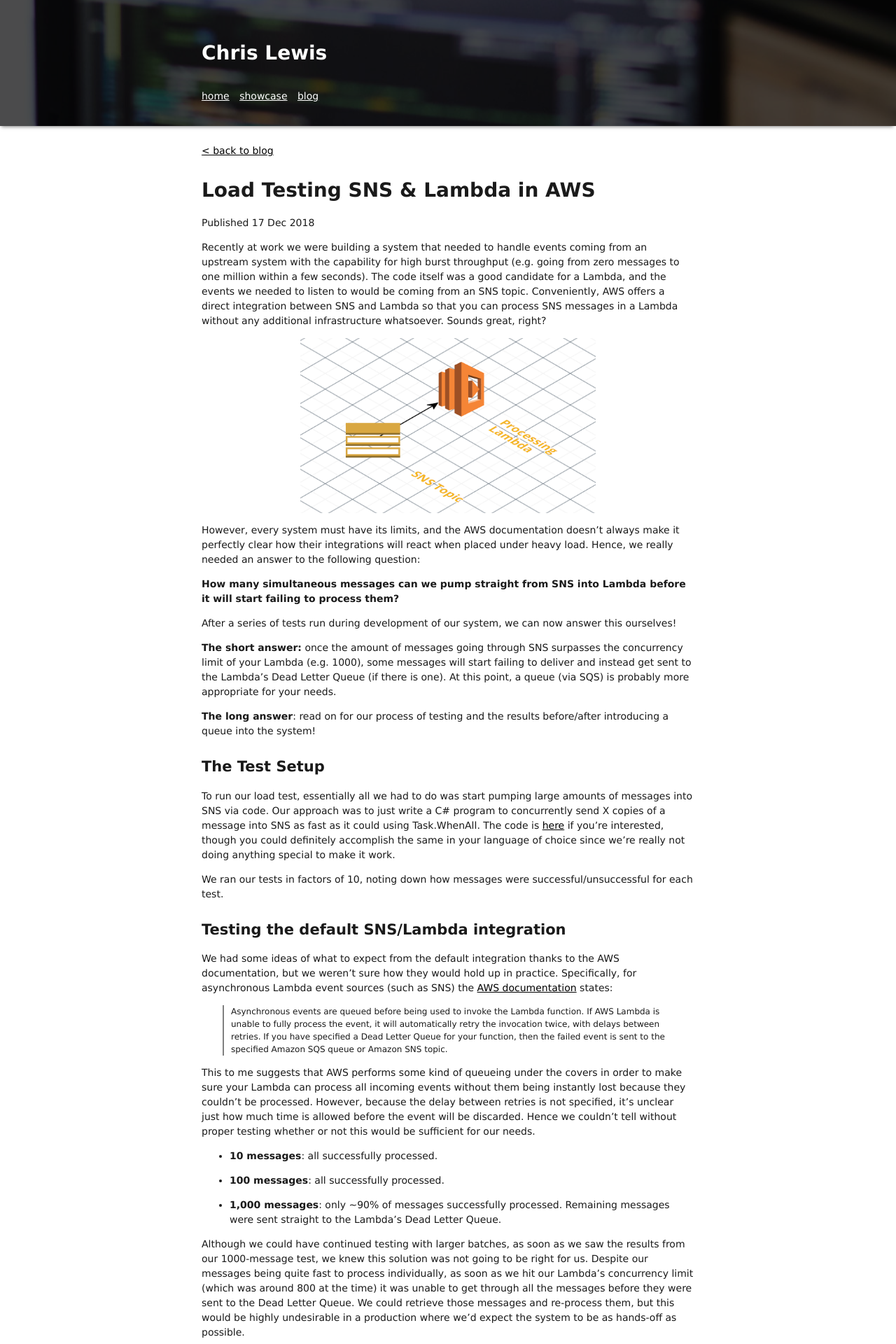
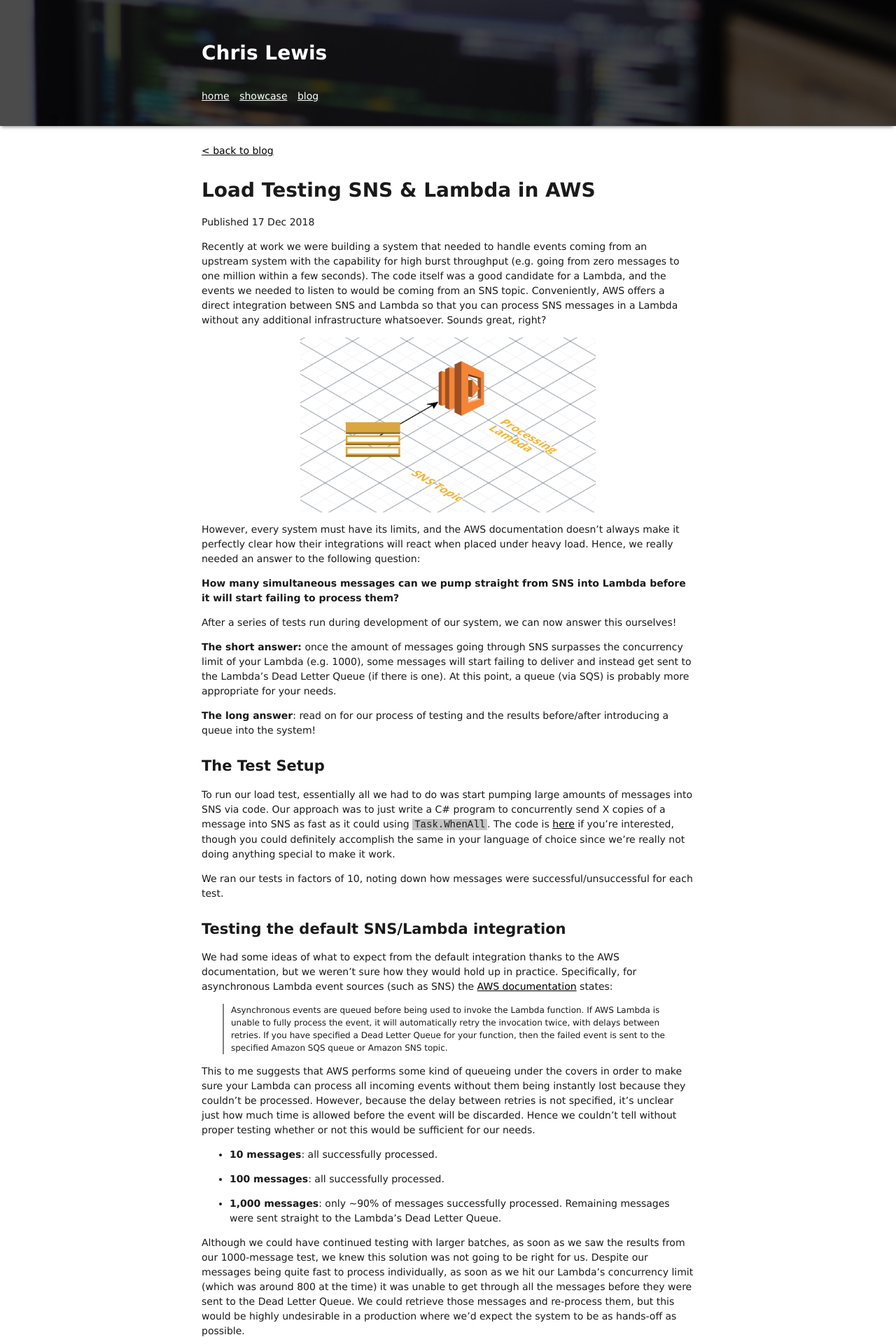
Before and after one commit to chrislewisdev/chrislewisdev, a Jekyll site: the page built from _posts/2018-12-17-load-testing-sns-lambda-in-aws.md, in a window 1280 px wide. Shown: the top 1920 px of the page at 70% size. Built offline with Jekyll 4.4.1, drawn with Linux system fonts in a browser that asks for light colours.

```diff
--- a/_posts/2018-12-17-load-testing-sns-lambda-in-aws.md
+++ b/_posts/2018-12-17-load-testing-sns-lambda-in-aws.md
@@ -20,7 +20,7 @@ After a series of tests run during development of our system, we can now answer
 
 ## The Test Setup
 
-To run our load test, essentially all we had to do was start pumping large amounts of messages into SNS via code. Our approach was to just write a C# program to concurrently send X copies of a message into SNS as fast as it could using Task.WhenAll. The code is [here](https://gist.github.com/chrislewisdev/32b16cb5c07f57537f399e9453b5c4cf) if you're interested, though you could definitely accomplish the same in your language of choice since we're really not doing anything special to make it work.
+To run our load test, essentially all we had to do was start pumping large amounts of messages into SNS via code. Our approach was to just write a C# program to concurrently send X copies of a message into SNS as fast as it could using `Task.WhenAll`. The code is [here](https://gist.github.com/chrislewisdev/32b16cb5c07f57537f399e9453b5c4cf) if you're interested, though you could definitely accomplish the same in your language of choice since we're really not doing anything special to make it work.
 
 We ran our tests in factors of 10, noting down how messages were successful/unsuccessful for each test.
 
--- a/assets/css/style.scss
+++ b/assets/css/style.scss
@@ -76,7 +76,7 @@ a {
 
 h1, h2, h3, h4 {
     margin-top: 25px;
-    margin-bottom: 15px;
+    margin-bottom: 0px;
 }
 
 blockquote {
```
Also changed, not shown: _posts/2020-03-23-domejam-retrospective.md (added, +55 -0 lines), todo.md (+1 -1 lines), assets/images/ctc/screenshot01.png (added), assets/images/ctc/screenshot02.png (added).
